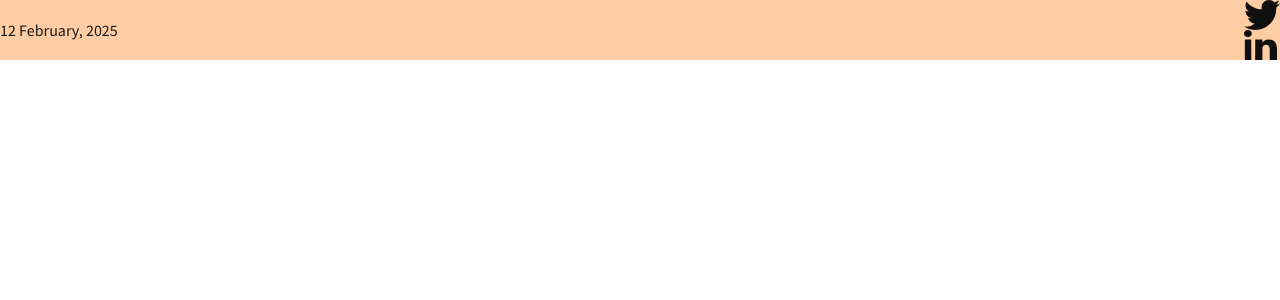
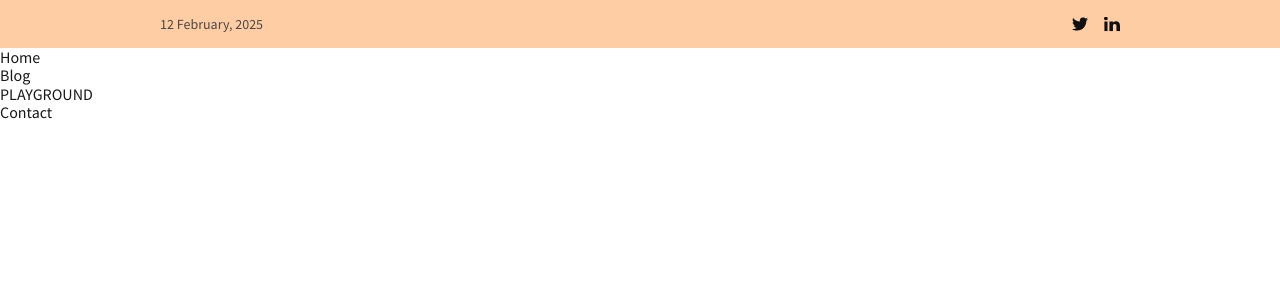
Before and after one commit to developeryyt/my_playground, a Next.js app: page / in a window 1280 px wide. Shown: the top 300 px of the page. Built offline with nearby package versions, Linux system fonts and the light colour scheme.

Commit message:
header..

```diff
--- a/src/components/header/SocialGroup.tsx
+++ b/src/components/header/SocialGroup.tsx
@@ -5,9 +5,9 @@ const SocialGroup = () => {
 
 
     return (
-        <div>
-            <Instagram />
-            <LinkedIn />
+        <div className='flex items-center gap-4'>
+            <Instagram className={'w-4'} />
+            <LinkedIn className={'w-4'} />
         </div>
     );
 };
--- a/src/components/header/TodayDates.tsx
+++ b/src/components/header/TodayDates.tsx
@@ -5,11 +5,9 @@ const TodayDates = () => {
     const today = getTodayDates();
 
 
-    console.log(today)
-
     return (
         <div>
-            <span>{today.day} {today.mth}, {today.year}</span>
+            <span className='text-sm text-grey700'>{today.day} {today.mth}, {today.year}</span>
         </div>
     );
 };
--- a/src/components/icons/Instagram.tsx
+++ b/src/components/icons/Instagram.tsx
@@ -1,6 +1,6 @@
-const Instagram = () => {
+const Instagram = ({ className }: { className: string } ) => {
     return (
-        <svg xmlns="http://www.w3.org/2000/svg" width="36" height="30" viewBox="0 0 36 30" fill="none">
+        <svg className={className} xmlns="http://www.w3.org/2000/svg" width="36" height="30" viewBox="0 0 36 30" fill="none">
             <g clipPath="url(#clip0_12_669)">
                 <path fillRule="evenodd" clipRule="evenodd" d="M36 3.55147C34.6772 4.15385 33.253 4.56122 31.7591 4.74323C33.2847 3.80715 34.4554 2.32287 35.0069 0.554718C33.5784 1.42146 32 2.052 30.3138 2.39003C28.9699 0.918741 27.0491 0 24.9234 0C20.8473 0 17.5404 3.39111 17.5404 7.57313C17.5404 8.16684 17.6038 8.74323 17.7306 9.29795C11.5922 8.98159 6.15108 5.96966 2.50607 1.38245C1.87005 2.50487 1.50659 3.80715 1.50659 5.19394C1.50659 7.82015 2.81036 10.1387 4.7924 11.4973C3.58373 11.4605 2.44268 11.1159 1.44532 10.5526V10.6457C1.44532 14.3164 3.99154 17.3781 7.37242 18.0715C6.7533 18.2492 6.10037 18.338 5.42631 18.338C4.95087 18.338 4.486 18.2925 4.03592 18.2037C4.97623 21.2113 7.70205 23.402 10.935 23.4605C8.40781 25.493 5.22134 26.7042 1.76228 26.7042C1.1664 26.7042 0.576862 26.6696 0 26.6002C3.26889 28.7454 7.15267 30 11.3217 30C24.9086 30 32.336 18.4615 32.336 8.45287C32.336 8.12351 32.3296 7.79415 32.3169 7.47129C33.7602 6.40303 35.0132 5.07043 36 3.55147Z" fill="#101010"/>
             </g>
--- a/src/components/icons/LinkedIn.tsx
+++ b/src/components/icons/LinkedIn.tsx
@@ -1,6 +1,6 @@
-const LinkedIn = () => {
+const LinkedIn = ({ className }: { className: string } ) => {
     return (
-        <svg xmlns="http://www.w3.org/2000/svg" width="33" height="30" viewBox="0 0 33 30" fill="none">
+        <svg className={className} xmlns="http://www.w3.org/2000/svg" width="33" height="30" viewBox="0 0 33 30" fill="none">
             <g clipPath="url(#clip0_12_643)">
                 <path fillRule="evenodd" clipRule="evenodd" d="M33 30H25.7065V19.4538C25.7065 16.6933 24.5657 14.8089 22.0569 14.8089C20.138 14.8089 19.0708 16.0806 18.5741 17.3061C18.3879 17.746 18.417 18.3588 18.417 18.9716V30H11.1915C11.1915 30 11.2846 11.3184 11.1915 9.62029H18.417V12.8187C18.8438 11.4203 21.1527 9.42435 24.8373 9.42435C29.4086 9.42435 33 12.3558 33 18.6681V30ZM3.8844 7.07114H3.83784C1.50953 7.07114 0 5.51322 0 3.53844C0 1.52525 1.55415 0 3.92903 0C6.30197 0 7.76105 1.52143 7.80762 3.5327C7.80762 5.50747 6.30197 7.07114 3.8844 7.07114ZM0.832352 9.62029H7.26434V30H0.832352V9.62029Z" fill="#101010"/>
             </g>
--- /dev/null
+++ b/src/config/routeTable.ts
@@ -0,0 +1,20 @@
+import {ROUTES} from "@/types";
+
+export const ROUTES_TABLE: ROUTES[] = [
+    {
+        id: 0,
+        title: 'Home',
+    },
+    {
+        id: 1,
+        title: 'Blog',
+    },
+    {
+        id: 2,
+        title: 'PLAYGROUND'
+    },
+    {
+        id: 3,
+        title: 'Contact'
+    }
+]
--- a/src/layout/header/Header.tsx
+++ b/src/layout/header/Header.tsx
@@ -1,16 +1,22 @@
 import SocialGroup from "@/components/header/SocialGroup";
 import TodayDates from "@/components/header/TodayDates";
+import Nav from "@/layout/header/nav/Nav";
 
 const Header = () => {
 
     return (
         <header className='header'>
             <div className='inner'>
-                <div className='header__top flex justify-between items-center bg-brandcolor'>
-                    <TodayDates />
-                    <SocialGroup />
+                <div className='header__top bg-brandcolor pl-40 pr-40'>
+                    <div className='flex justify-between items-center  min-h-12'>
+                        <TodayDates />
+                        <SocialGroup />
+                    </div>
                 </div>
                 <div className='header__bottom'>
+                    <div>
+                        <Nav />
+                    </div>
                 </div>
             </div>
         </header>
--- /dev/null
+++ b/src/layout/header/nav/Nav.tsx
@@ -0,0 +1,22 @@
+import {ROUTES_TABLE} from "@/config/routeTable";
+import Link from "next/link";
+
+const Nav = () => {
+
+
+    return (
+        <ul>
+            {
+                ROUTES_TABLE.map((route) => {
+                    return (
+                        <li key={route.id}>
+                            <Link href={`/${route.title}`}>{route.title}</Link>
+                        </li>
+                    )
+                })
+            }
+        </ul>
+    );
+};
+
+export default Nav;
--- /dev/null
+++ b/src/types/index.ts
@@ -0,0 +1,4 @@
+export interface ROUTES {
+    id: number;
+    title: string;
+}
--- a/tailwind.config.ts
+++ b/tailwind.config.ts
@@ -13,6 +13,9 @@ export default {
         background: "var(--background)",
         foreground: "var(--foreground)",
         brandcolor: "var(--brandcolor)",
+        grey700: "var(--grey700)",
+        grey400: "var(--grey400)",
+        grey100: "var(--grey100)"
       },
     },
   },
```
